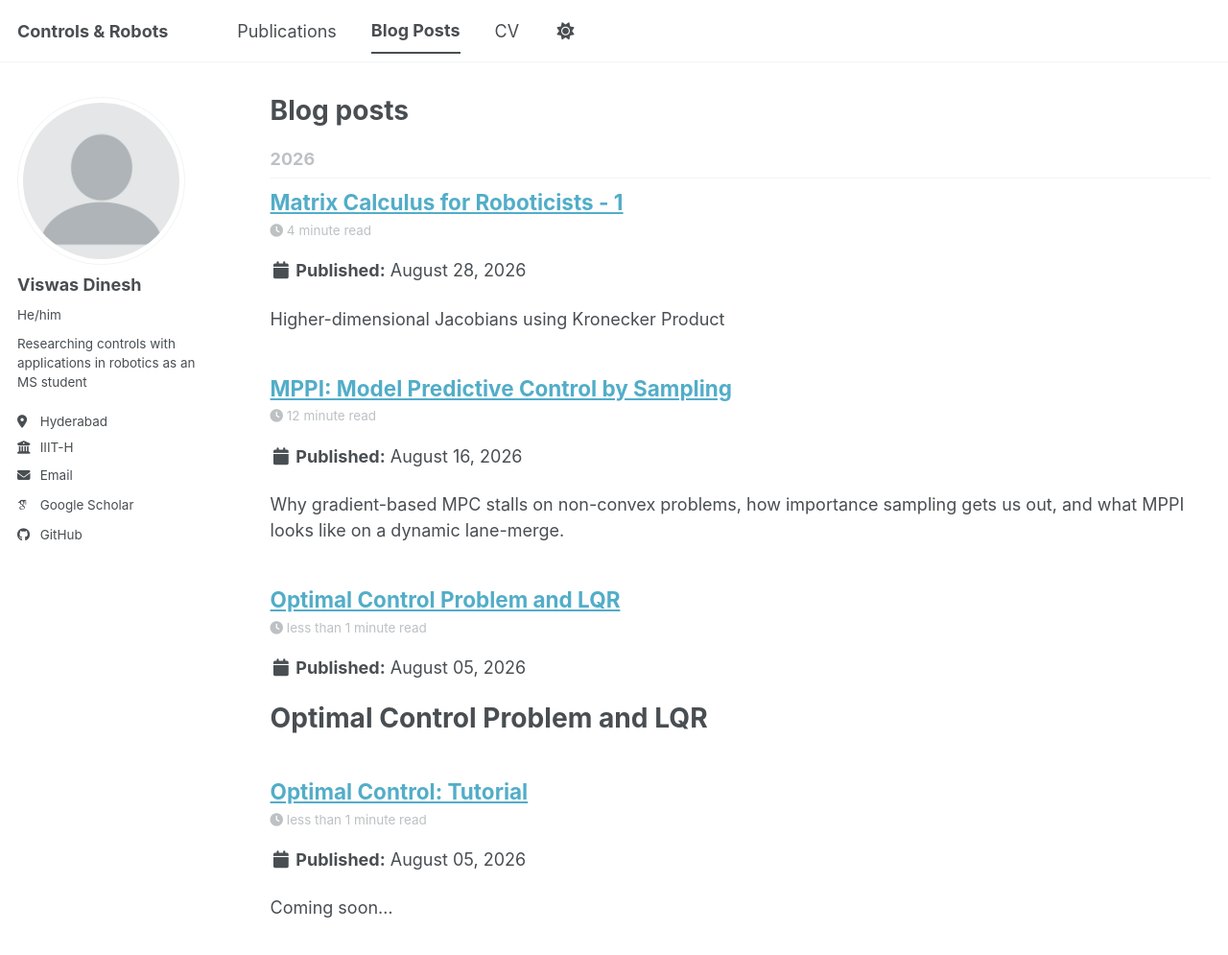
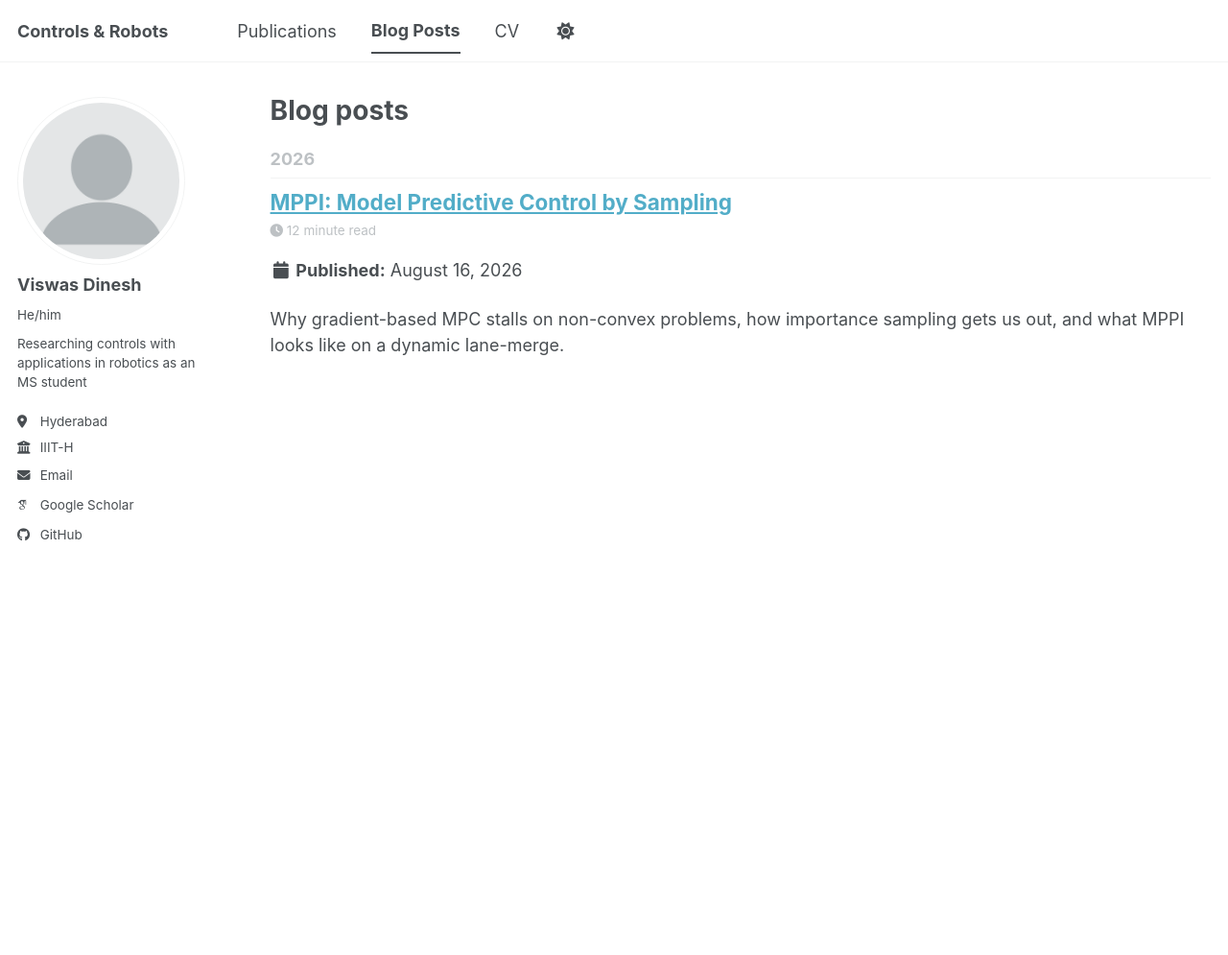
Before and after one commit to viswasdinesh/viswasdinesh.github.io, a Jekyll site: the page built from _pages/year-archive.html, in a window 1280 px wide and 1019 px high. Shown: the top 995 px of the window at 96% size. Built offline with Jekyll 4.4.1, drawn with Linux system fonts in a browser that asks for light colours; some web fonts are replaced; a script bundle is joined from its source files by our own code; library files that are not in the unit come from our copies; some of the changed lines change nothing that is shown.

Commit message:
unpublished incomplete blogs

```diff
--- a/_posts/2026-08-05-controls-primer.md
+++ b/_posts/2026-08-05-controls-primer.md
@@ -1,6 +1,7 @@
 ---
 title: "Optimal Control: Tutorial"
 date: 2026-08-05
+published: false
 permalink: /blog/state-space/
 tags:
   - optimal control
--- a/_posts/2026-08-05-lqr-1.md
+++ b/_posts/2026-08-05-lqr-1.md
@@ -1,6 +1,7 @@
 ---
 title: "Optimal Control Problem and LQR"
 date: 2026-08-05
+published: false
 permalink: /blog/lqr/
 tags:
   - optimal control
--- a/_posts/2026-08-28-matrix-calculus.md
+++ b/_posts/2026-08-28-matrix-calculus.md
@@ -1,6 +1,7 @@
 ---
 title: "Matrix Calculus for Roboticists - 1"
 date: 2026-08-28
+published: false
 permalink: /posts/2026/08/matrix-calculus/
 excerpt: "Higher-dimensional Jacobians using Kronecker Product"
 tags:
```
